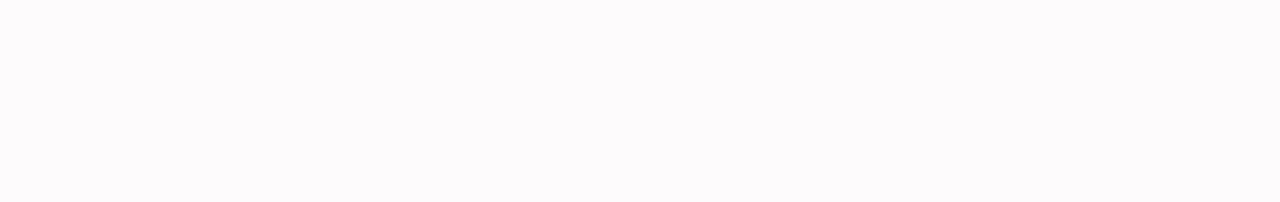
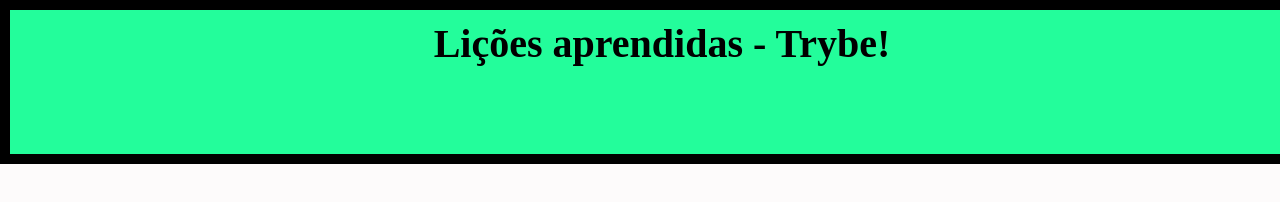
Before and after one commit to gustavoabreu02/LessonsLearned, a website: page index.html in a window 1280 px wide. Drawn offline with Linux system fonts and the light colour scheme.

Commit message:
requisito 2

```diff
--- a/index.html
+++ b/index.html
@@ -8,7 +8,11 @@
     <title>Document</title>
 </head>
 <body>
+<header id="cabecalho">
+    <h1 id="titulo">Lições aprendidas - Trybe!</h1>
 
+
+</header>
 
 </body>
 </html>
--- a/style.css
+++ b/style.css
@@ -1,3 +1,18 @@
 body {
-    background-color:rgb(253, 251, 251);
+    background-color: rgb(253, 251, 251);
 }
+#cabecalho {
+    position: fixed;
+    top: 0;
+    left: 0;
+    background-color: #23FD9B;
+    width: 92.5%;
+    padding: 60px;
+    border: 10px solid black;
+    color: black;
+    font-size: 20px;
+}
+#titulo {
+    text-align: center;
+    margin-top: -50px;
+}
```
